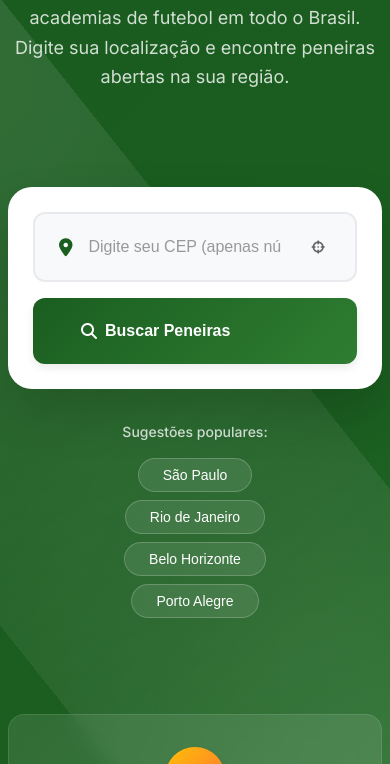
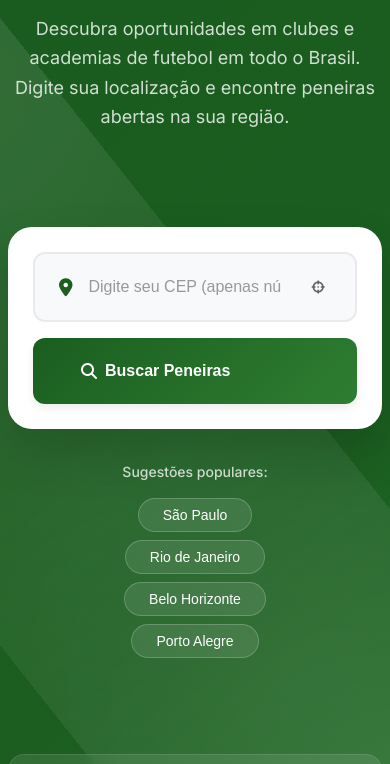
Before and after one commit to portalmei-br/pen5, a plain HTML site: page index.html in a window 390 px wide. Shown: the part 273-1037 px from the top of the page. Drawn offline with Linux system fonts and the light colour scheme.

Commit message:
Update style.css

```diff
--- a/style.css
+++ b/style.css
@@ -313,7 +313,7 @@ body {
     position: relative;
     z-index: 2;
     width: 100%;
-    padding-top: 100px;
+    padding-top: 150px;
 }
 
 .hero-text {
@@ -1857,7 +1857,7 @@ body {
     }
 
     .hero-content {
-        padding-top: 80px;
+        padding-top: 120px;
     }
 
     .search-box {
```
